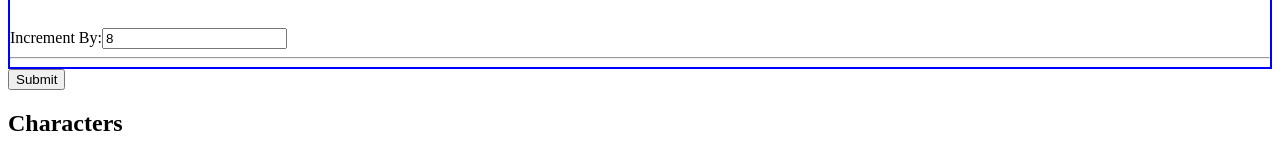
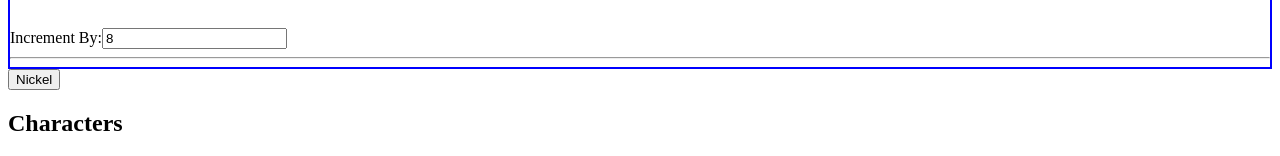
Before and after one commit to marcossnikel/vue_front_masters, a Vue app in the folder one_piece-forum/: page / in a window 1280 px wide. Shown: the part 358-514 px from the top of the page. Built offline with nearby package versions, Linux system fonts and the light colour scheme.

Commit message:
feat: vue learn

```diff
--- a/one_piece-forum/src/App.vue
+++ b/one_piece-forum/src/App.vue
@@ -75,6 +75,7 @@ export default {
   methods: {
     changeName() {
       this.userData.name = "Livia";
+      this.userData.favoriteFood = "Macarrão";
     },
   },
 };
@@ -83,17 +84,17 @@ export default {
 <template>
   <div>
     <base-layout>
-      <template v-slot:sidebar> Aside </template>
-      <template v-slot:main>
+      <template #sidebar> Aside </template>
+      <template #main>
         <user-card
           :name="userData.name"
           :food="userData.favoriteFood"
           @change-name="changeName"
         />
       </template>
-      <template v-slot:footer> <counter /> </template>
+      <template #footer> <counter /> </template>
     </base-layout>
-    <base-button :left="true"></base-button>
+    <base-button> {{ userData.name }}</base-button>
 
     <one-piece-component :charsProp="persons.chars" />
     <learning-list-counter />
```
